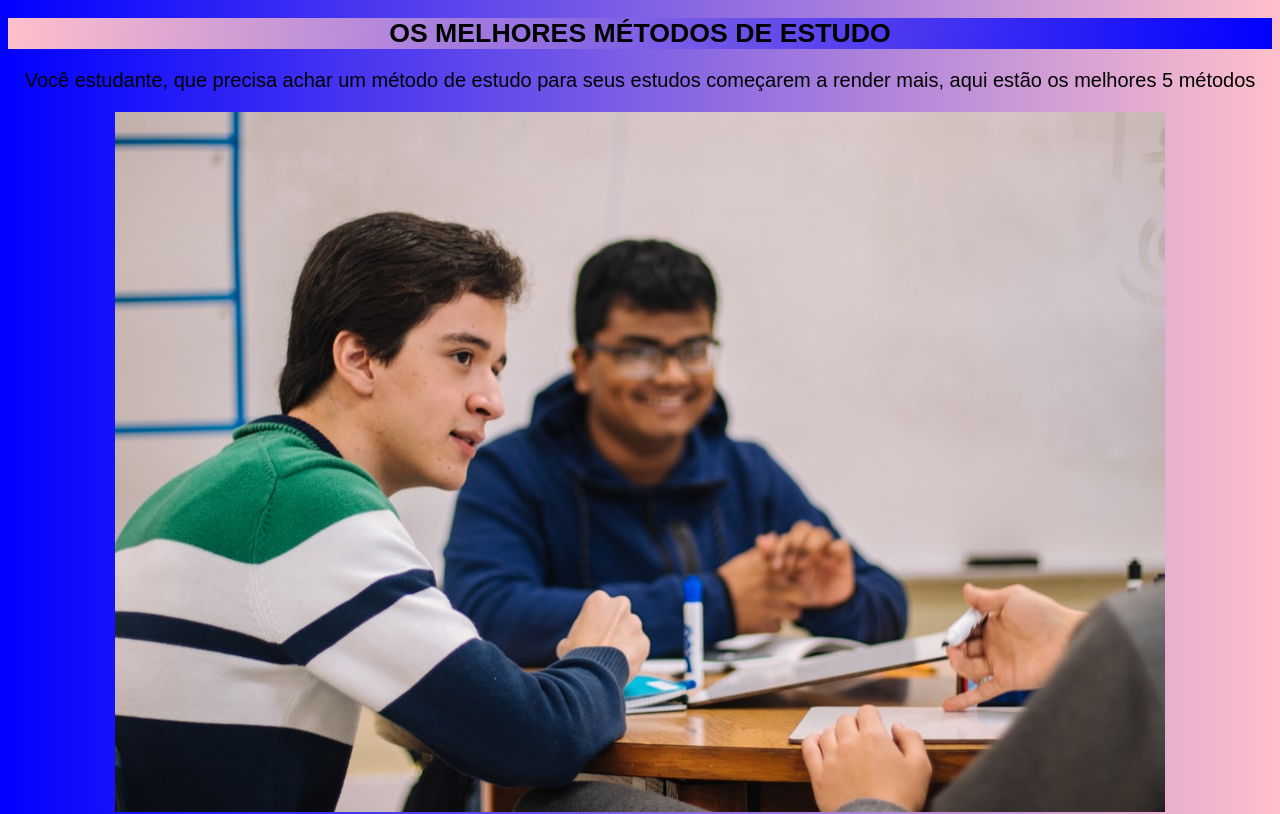
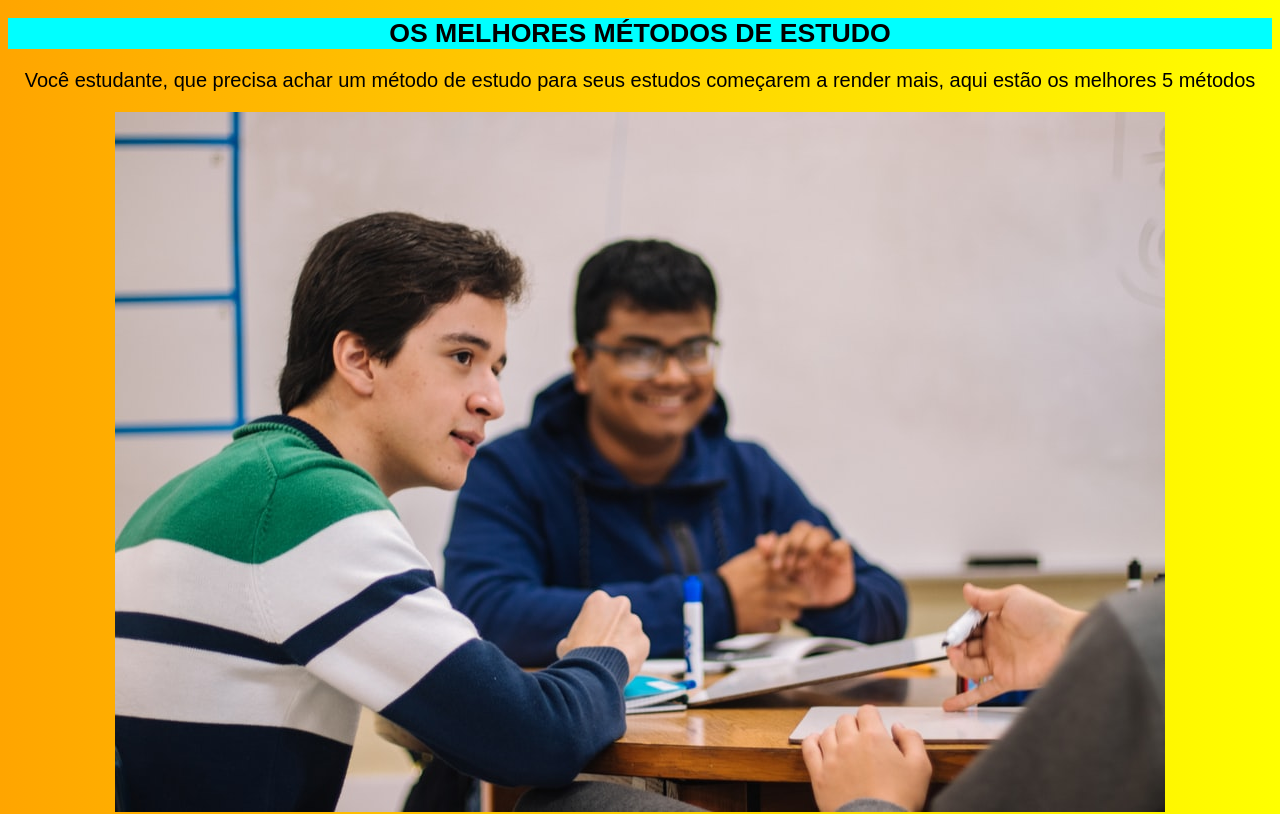
Before and after one commit to ylaitano030/site2, a plain HTML site: page index.html in a window 1280 px wide. Shown: the top 814 px of the page. Drawn offline with Linux system fonts and the light colour scheme.

Commit message:
Update style.css

```diff
--- a/style.css
+++ b/style.css
@@ -3,7 +3,7 @@
 
 body
 {
-    background-image: linear-gradient(270deg, pink, blue );
+    background-image: linear-gradient(270deg, yellow, orange );
     color: black;
     font-size: 15pt;
     font-family:Arial, Helvetica, sans-serif;
@@ -13,7 +13,7 @@ body
 
 h1
 {
-    background-image: linear-gradient(98deg, pink, blue );
+    background-image: linear-gradient(98deg );
     background-color: aqua;
     color: black;
     font-size: 30pt;
```
